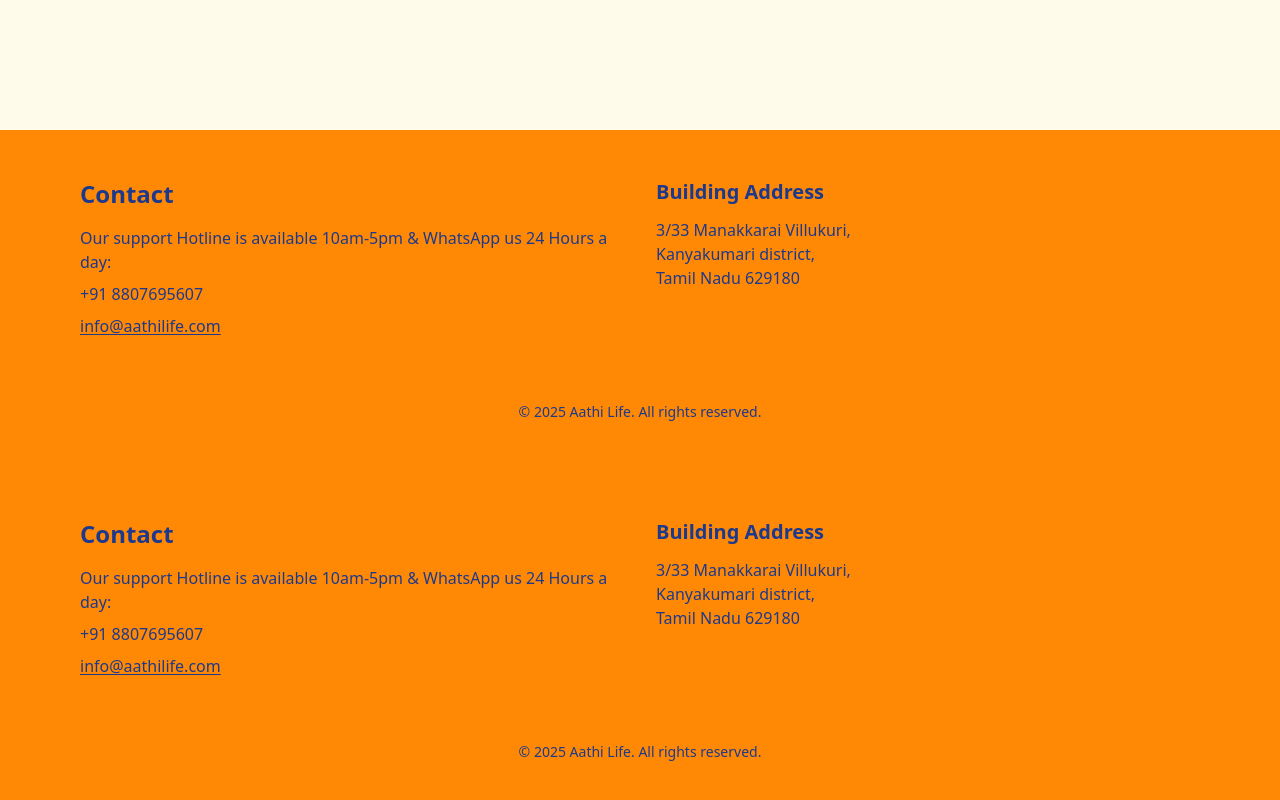
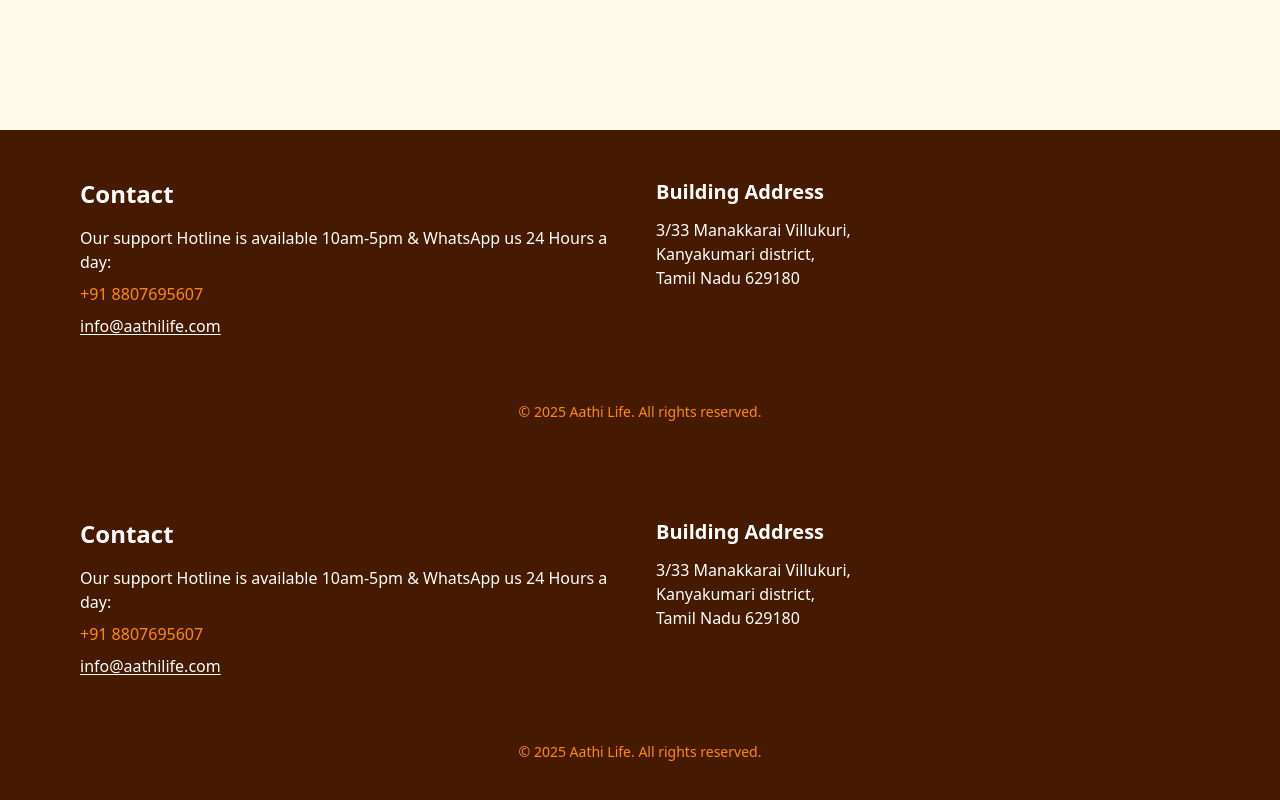
Before and after one commit to priyaiasdharshini/Aathi-Ecommerce, a React (Vite) app: page /product/1 in a window 1280 px wide. Shown: the part 854-1654 px from the top of the page. Built offline with nearby package versions, Linux system fonts and the light colour scheme.

Commit message:
footer update

```diff
--- a/src/components/Footer.jsx
+++ b/src/components/Footer.jsx
@@ -2,7 +2,7 @@ import React from "react";
 
 const Footer = () => {
   return (
-    <footer className="bg-orange-400 text-blue-900 py-12 px-6 md:px-20">
+    <footer className="bg-amber-950 text-white py-12 px-6 md:px-20">
       <div className="max-w-6xl mx-auto grid grid-cols-1 md:grid-cols-2 gap-8">
         {/* Contact Info */}
         <div>
@@ -11,10 +11,10 @@ const Footer = () => {
             Our support Hotline is available 10am-5pm & WhatsApp us 24 Hours a
             day:
           </p>
-          <p className="mb-2 font-medium text-blue-900">
+          <p className="mb-2 font-medium text-orange-400">
             +91 8807695607
           </p>
-          <p className="mb-6 underline underline-offset-2 hover:text-white cursor-pointer">
+          <p className="mb-6 underline underline-offset-2 hover:text-orange-400 cursor-pointer">
             info@aathilife.com
           </p>
         </div>
@@ -29,7 +29,7 @@ const Footer = () => {
       </div>
 
       {/* Bottom Line */}
-      <div className="text-center mt-10 text-sm text-blue-900">
+      <div className="text-center mt-10 text-sm text-orange-400">
         © {new Date().getFullYear()} Aathi Life. All rights reserved.
       </div>
     </footer>
--- a/src/components/StoreFeatures.jsx
+++ b/src/components/StoreFeatures.jsx
@@ -130,7 +130,7 @@ const SpiritualStore = () => {
                   backgroundColor: 'rgba(245, 158, 11, 0.1)'
                 }}
                 whileTap={{ scale: 0.95 }}
-                className={`px-4 py-2 ${colors.white.pure} shadow-md text-sm font-medium text-amber-700 border border-amber-200 cursor-pointer hover:border-amber-300 transition-all`}
+                className={`px-4 py-2 ${colors.white.pure} shadow-md text-sm font-medium text-amber-700 border border-amber-100 cursor-pointer hover:border-amber-50 transition-all`}
               >
                 {category}
               </motion.div>
```
